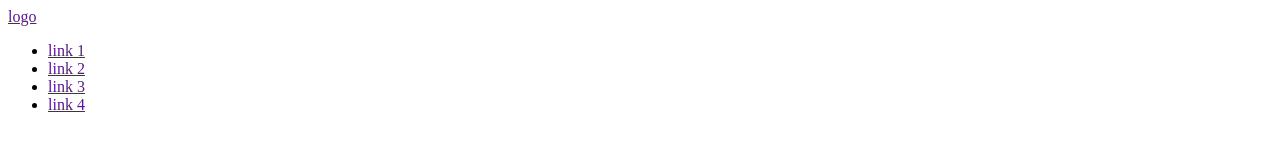
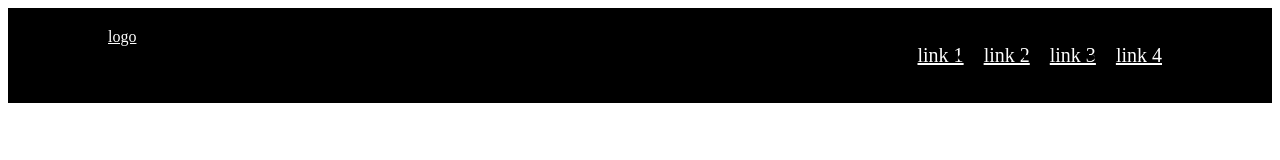
Before and after one commit to proweb100121/test, a plain HTML site: page index.html in a window 1280 px wide. Drawn offline with Linux system fonts and the light colour scheme.

Commit message:
оформили хедер

```diff
--- a/index.html
+++ b/index.html
@@ -4,6 +4,7 @@
     <meta charset="UTF-8">
     <meta name="viewport" content="width=device-width, initial-scale=1.0">
     <title>Document</title>
+    <link rel="stylesheet" href="style.css">
 </head>
 <body>
 
--- /dev/null
+++ b/style.css
@@ -0,0 +1,20 @@
+header{
+    background: #000;
+    display: flex;
+    justify-content: space-between;
+    padding: 20px 100px;
+}
+
+.logo{
+    color: #fff;
+}
+
+ul{
+    display: flex;
+}
+
+ul a{
+    color: #fff;
+    font-size: 20px;
+    margin: 0 10px;
+}
```
